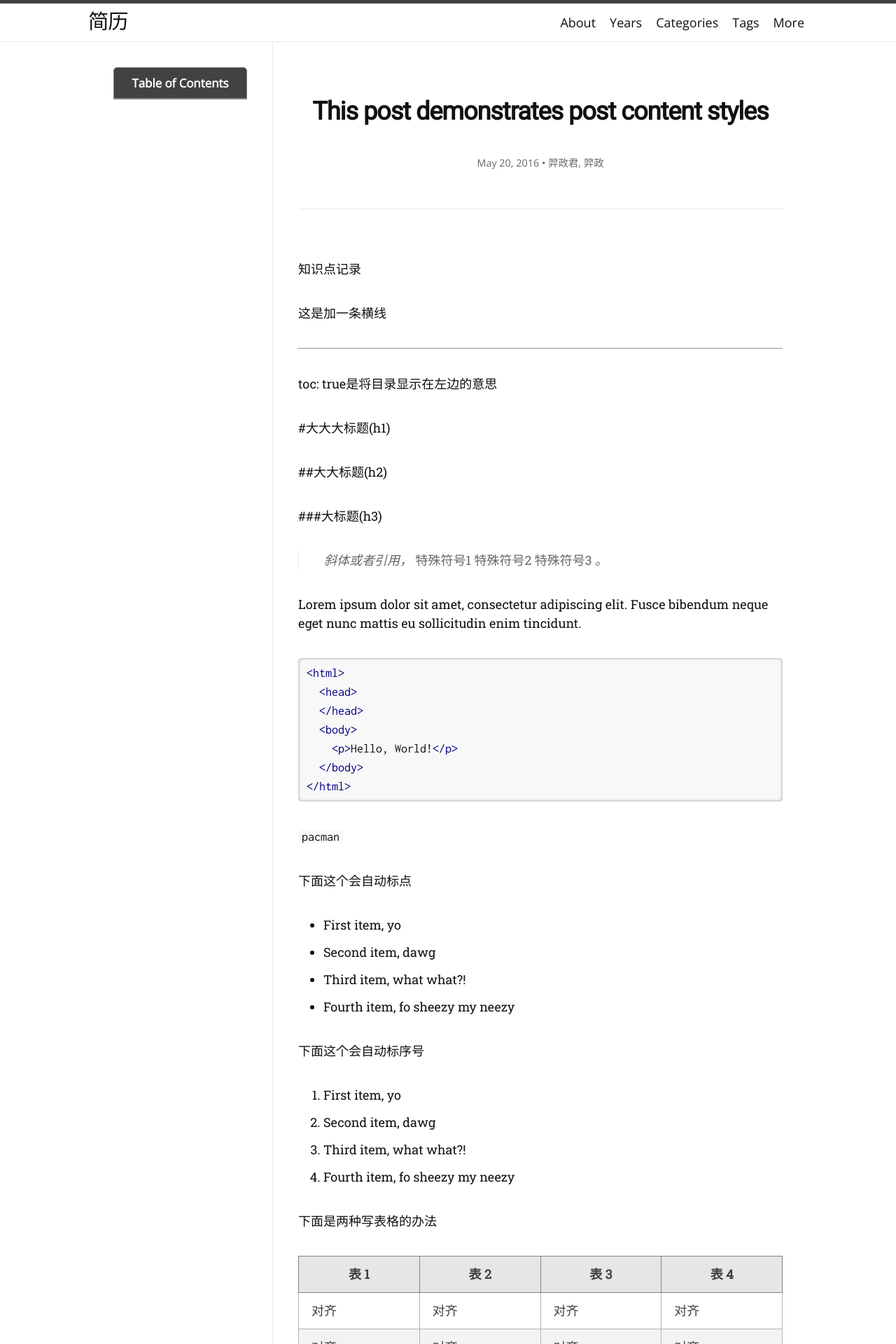
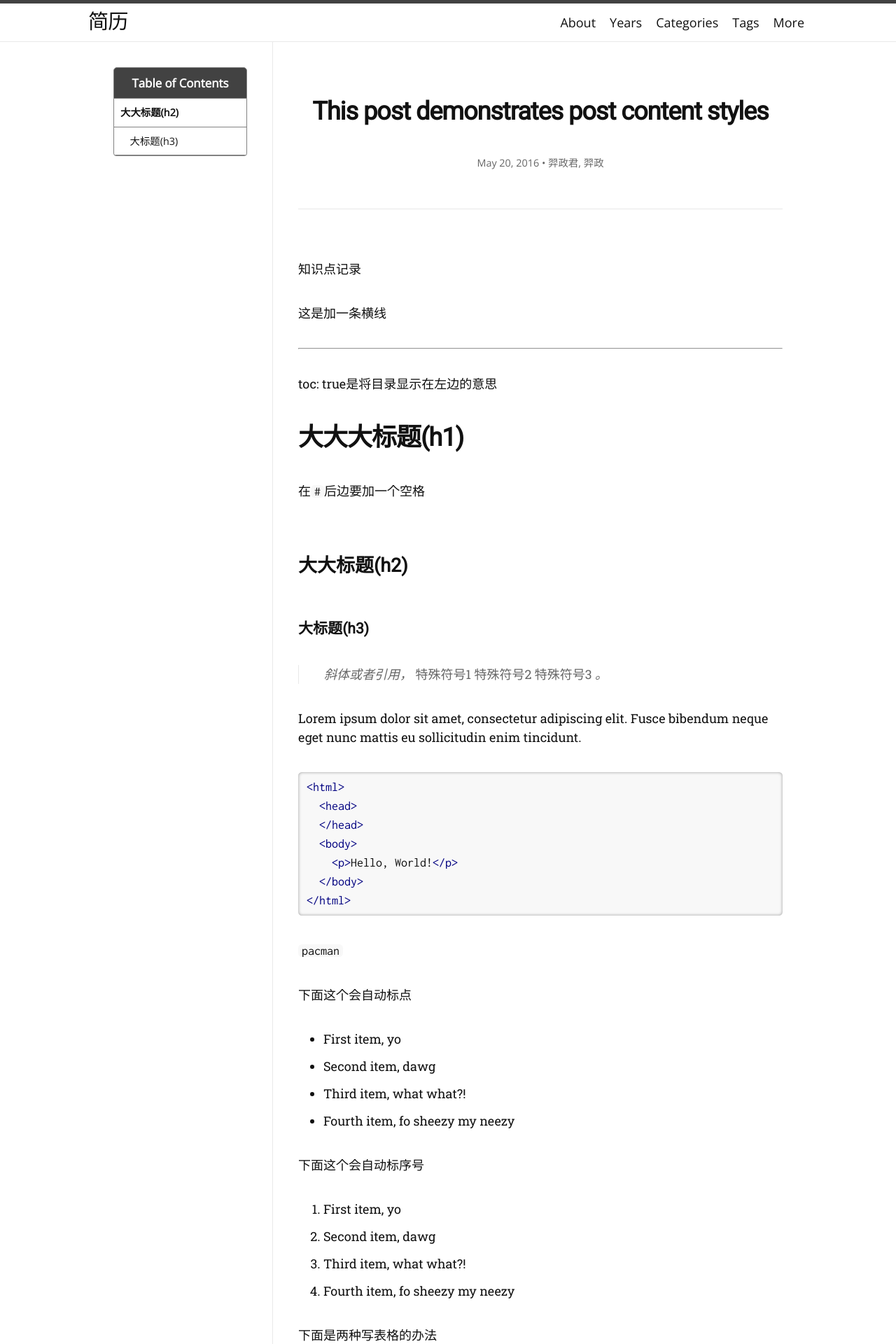
Before and after one commit to guohuanguohuan/helloyizhengjun.github.io, a Jekyll site: the page built from _posts/2016-05-20-this-post-demonstrates-post-content-styles.md, in a window 1280 px wide. Shown: the top 1920 px of the page at 70% size. Built offline with Jekyll 4.4.1, drawn with Linux system fonts in a browser that asks for light colours; nearby versions of some CDN libraries; some web fonts are replaced.

Commit message:
Update 2016-05-20-this-post-demonstrates-post-content-styles.md

```diff
--- a/_posts/2016-05-20-this-post-demonstrates-post-content-styles.md
+++ b/_posts/2016-05-20-this-post-demonstrates-post-content-styles.md
@@ -21,11 +21,13 @@ author:
 
 toc: true是将目录显示在左边的意思
 
-#大大大标题(h1)
+# 大大大标题(h1)
 
-##大大标题(h2)
+在`#`后边要加一个空格
 
-###大标题(h3)
+## 大大标题(h2)
+
+### 大标题(h3)
 
 
 > 斜体或者引用， *特殊符号1*  <i>特殊符号2</i>  <em>特殊符号3</em> 。
```
